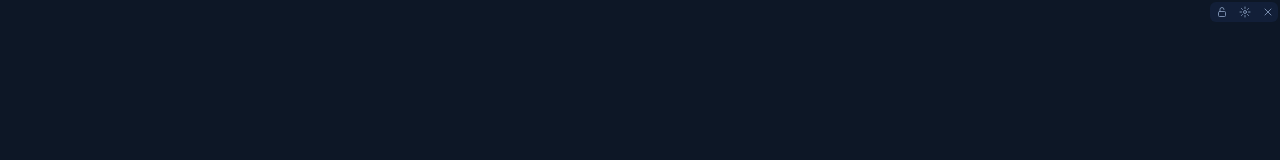
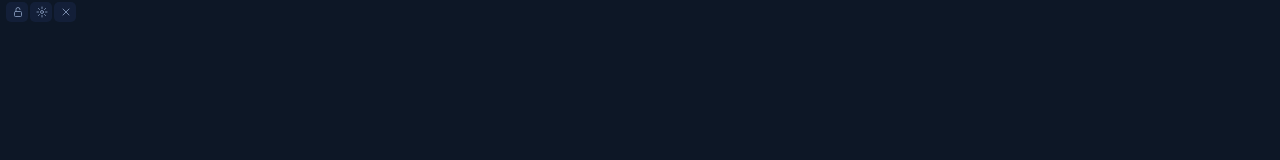
Before and after one commit to omk-education/build-switcher, a plain HTML site: page ui/bar.html in a window 1280 px wide. Drawn offline with Linux system fonts and the light colour scheme.

Commit message:
4.2.1: кнопки управления панелью над иконками
- Замок, окно управления и «скрыть» — в полоске над иконками (место зарезервировано,
  кнопки видны при наведении), а не поверх иконок
- В расположении «в столбец» иконки выровнены по центру

Co-Authored-By: Claude Opus 5.5 <noreply@anthropic.com>
Claude-Session: https://claude.ai/code/session_01J2mTUQG4UdT6cH6kspcC9i

```diff
--- a/module.json
+++ b/module.json
@@ -2,7 +2,7 @@
     "name": "build-switcher",
     "author": "omk-education",
     "description": "Переключение билдов танк / ДД одной кнопкой: символы, страница талантов и опции «Улучшения умений». Окно с кнопками и горячими клавишами.",
-    "version": "4.2.0",
+    "version": "4.2.1",
     "servers": ["https://raw.githubusercontent.com/omk-education/build-switcher/main/"],
     "supportUrl": "https://github.com/omk-education/build-switcher/issues",
     "disableAutoUpdate": false,
--- a/ui/bar.html
+++ b/ui/bar.html
@@ -8,12 +8,13 @@
 </head>
 <body class="bar-page" data-theme="tera">
 
-<main id="bar" class="bar"></main>
-
-<div class="bar-tools" id="bar-tools">
-    <button class="win" id="b-lock" title="Закрепить панель"><svg viewBox="0 0 24 24"><rect x="5" y="11" width="14" height="10" rx="2"/><path id="b-lock-arc" d="M8 11V7a4 4 0 0 1 8 0"/></svg></button>
-    <button class="win" id="b-manager" title="Окно управления"><svg viewBox="0 0 24 24"><circle cx="12" cy="12" r="3"/><path d="M12 2v3M12 19v3M2 12h3M19 12h3M4.9 4.9l2.1 2.1M17 17l2.1 2.1M4.9 19.1L7 17M17 7l2.1-2.1"/></svg></button>
-    <button class="win close" id="b-close" title="Скрыть панель (вернуть: /8 build bar)"><svg viewBox="0 0 24 24"><path d="M6 6l12 12M18 6L6 18"/></svg></button>
+<div id="wrap" class="bar-wrap">
+    <div class="bar-tools" id="bar-tools">
+        <button class="win" id="b-lock" title="Закрепить панель"><svg viewBox="0 0 24 24"><rect x="5" y="11" width="14" height="10" rx="2"/><path id="b-lock-arc" d="M8 11V7a4 4 0 0 1 8 0"/></svg></button>
+        <button class="win" id="b-manager" title="Окно управления"><svg viewBox="0 0 24 24"><circle cx="12" cy="12" r="3"/><path d="M12 2v3M12 19v3M2 12h3M19 12h3M4.9 4.9l2.1 2.1M17 17l2.1 2.1M4.9 19.1L7 17M17 7l2.1-2.1"/></svg></button>
+        <button class="win close" id="b-close" title="Скрыть панель (вернуть: /8 build bar)"><svg viewBox="0 0 24 24"><path d="M6 6l12 12M18 6L6 18"/></svg></button>
+    </div>
+    <main id="bar" class="bar"></main>
 </div>
 
 <script src="i18n.js"></script>
--- a/ui/bar.js
+++ b/ui/bar.js
@@ -58,7 +58,7 @@ function render(s) {
 // Подгоняем окно под кнопки — без полос прокрутки
 function fit() {
     if (!state) return;
-    const r = $('bar').getBoundingClientRect();
+    const r = $('wrap').getBoundingClientRect();
     const z = (state.options.zoom || 100) / 100;
     send('fit', Math.max(r.width, 40) * z, Math.max(r.height, 30) * z);
 }
--- a/ui/style.css
+++ b/ui/style.css
@@ -218,7 +218,7 @@ body.dragging, body.dragging * { cursor: grabbing !important; }
 .bar .big { background: radial-gradient(circle at 50% 35%, rgba(var(--tile-rgb), var(--tile-a)), rgba(var(--tile-rgb), var(--tile-a2))); }
 .bar.no-border .big { border-color: transparent; }
 .bar.no-border .cbtn.active .big { border-color: transparent; box-shadow: 0 0 10px rgba(var(--gold-rgb), .7); }
-.bar.column { flex-direction: column; }
+.bar.column { flex-direction: column; align-items: center; }
 .cbtn { display: flex; flex-direction: column; align-items: center; gap: 3px; border: 0; background: transparent; padding: 0; }
 .cbtn .big { width: var(--isz, 56px); height: var(--isz, 56px); }
 .cbtn span { font-size: 11px; color: var(--muted); max-width: calc(var(--isz, 56px) + 16px); overflow: hidden; text-overflow: ellipsis; white-space: nowrap; }
@@ -227,15 +227,17 @@ body.dragging, body.dragging * { cursor: grabbing !important; }
 .cbtn.blocked .big { opacity: .5; cursor: not-allowed; }
 .bar-empty { color: var(--muted); background: transparent; border: 1px dashed var(--line); border-radius: 8px; padding: 8px 12px; }
 
+/* Полоска управления над иконками: место зарезервировано всегда, кнопки видны при наведении */
+.bar-wrap { display: inline-flex; flex-direction: column; align-items: stretch; }
 .bar-tools {
-    position: fixed; top: 2px; right: 2px; display: flex; gap: 1px; z-index: 5;
-    background: rgba(var(--bg2-rgb), .92); border-radius: 6px;
-    opacity: 0; transition: opacity .15s;
+    display: flex; justify-content: flex-end; gap: 2px; height: 22px;
+    padding: 2px 6px 0; opacity: 0; transition: opacity .15s;
 }
 body.bar-page:hover .bar-tools { opacity: 1; }
-.bar-tools .win { width: 22px; height: 20px; }
+.bar-tools .win { width: 22px; height: 20px; background: rgba(var(--bg2-rgb), .92); }
 .bar-tools .win svg { width: 12px; height: 12px; }
 .bar-tools .win.on { color: var(--gold); }
+.bar-wrap .bar { padding-top: 2px; }
 
 body.busy .big { cursor: progress; }
 @keyframes pulse { 50% { opacity: .45; } }
```
Also changed, not shown: manifest.json, 2 other files.
